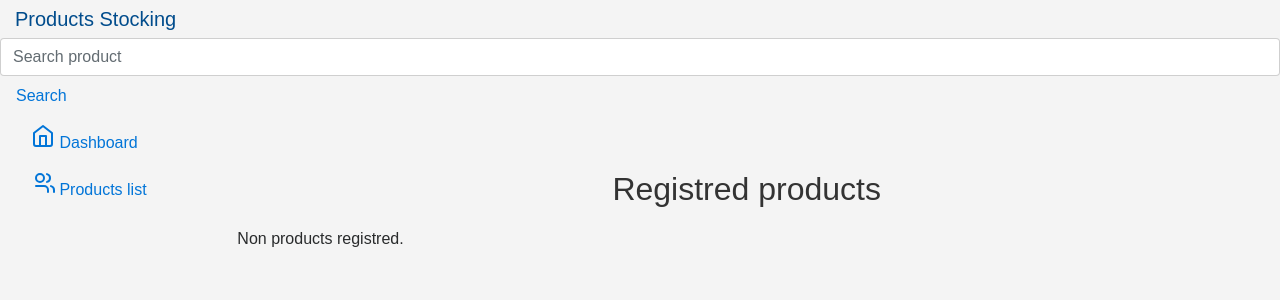
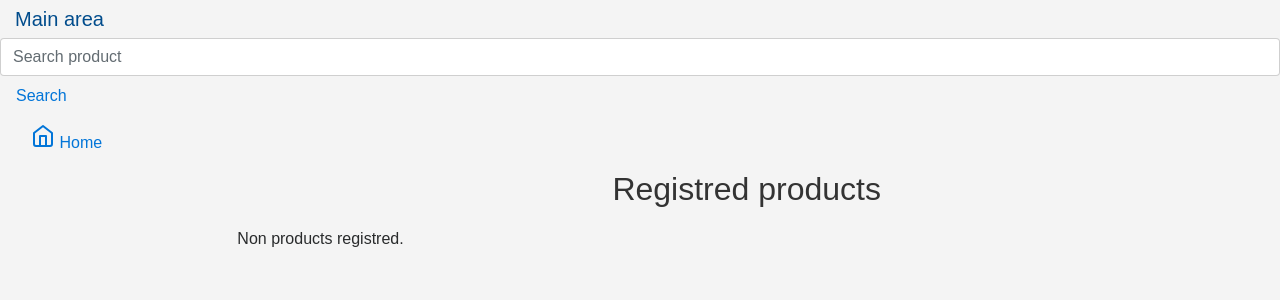
Before and after one commit to jjjor/E-Commerce, a Django app: page /index/ in a window 1280 px wide. Shown: the top 300 px of the page. Run offline with Django 4.2, Linux system fonts and the light colour scheme; data that the repository does not hold is empty.

Commit message:
final upgrades

```diff
--- a/commerce/urls.py
+++ b/commerce/urls.py
@@ -20,6 +20,7 @@ from core import views
 
 urlpatterns = [
     path('admin/', admin.site.urls),
+    path('', views.IndexView.as_view(), name='index'),
     path('index/', views.IndexView.as_view(), name='index'),
     path('products/', views.ProductListView.as_view(), name='products'),
     path('product_create/', views.ProductCreateView.as_view(), name='product_create'),
--- a/core/templates/index.html
+++ b/core/templates/index.html
@@ -46,11 +46,11 @@
             color: #666;
         }
     </style>
-    <title>Stocking</title>
+    <title>Supermercadin</title>
 </head>
 <body>
     <nav class="navbar navbar-dark sticky-top bg-dark flex-md-nowrap p-0">
-        <a class="navbar-brand col-sm-3 col-md-2 mr-0" href="#">Products Stocking</a>
+        <a class="navbar-brand col-sm-3 col-md-2 mr-0" href="#">Main area</a>
         <input id="searchInput" class="form-control form-control-dark w-100" type="text" placeholder="Search product" aria-label="Search">
 
         <ul class="navbar-nav px-3">
@@ -67,15 +67,17 @@
                 <li class="nav-item">
                   <a class="nav-link active" href="{% url 'index' %}">
                     <svg xmlns="http://www.w3.org/2000/svg" width="24" height="24" viewBox="0 0 24 24" fill="none" stroke="currentColor" stroke-width="2" stroke-linecap="round" stroke-linejoin="round" class="feather feather-home"><path d="M3 9l9-7 9 7v11a2 2 0 0 1-2 2H5a2 2 0 0 1-2-2z"></path><polyline points="9 22 9 12 15 12 15 22"></polyline></svg>
-                    Dashboard <span class="sr-only">(current)</span>
+                    Home <span class="sr-only">(current)</span>
                   </a>
                 </li>
+                {% if user.is_superuser %}
                 <li class="nav-item">
                   <a class="nav-link" href="{% url 'products' %}">
-                    <svg xmlns="http://www.w3.org/2000/svg" width="24" height="24" viewBox="0 0 24 24" fill="none" stroke="currentColor" stroke-width="2" stroke-linecap="round" stroke-linejoin="round" class="feather feather-users"><path d="M17 21v-2a4 4 0 0 0-4-4H5a4 a4 0 0 0-4 4v2"></path><circle cx="9" cy="7" r="4"></circle><path d="M23 21v-2a4 4 0 0 0-3-3.87"></path><path d="M16 3.13a4 4 0 0 1 0 7.75"></path></svg>
-                    Products list
+                    <svg xmlns="http://www.w3.org/2000/svg" width="28" height="24" viewBox="0 0 24 24" fill="none" stroke="currentColor" stroke-width="2" stroke-linecap="round" stroke-linejoin="round" class="feather feather-file"><path d="M17 21v-2a4 4 0 0 0-4-4H5a4 a4 0 0 0-4 4v2"></path><circle cx="9" cy="7" r="4"></circle><path d="M23 21v-2a4 4 0 0 0-3-3.87"></path><path d="M16 3.13a4 4 0 0 1 0 7.75"></path></svg>
+                    View stock
                   </a>
                 </li>
+                {% endif %}
               </ul>
             </div>
           </nav>
--- a/core/templates/product_create.html
+++ b/core/templates/product_create.html
@@ -1,6 +1,6 @@
 
 
-<title>Create new product</title>
+<title>Register a new product</title>
     <style>
         body {
             font-family: Arial, sans-serif;
@@ -54,10 +54,10 @@
         }
     </style>
 
-<h2>Create new product</h2>
+<h2>Register a new product</h2>
     <form method="post">
         {% csrf_token %}
         {{ form.as_p }}
         <button type="submit">Save</button>
-        <button><a href="{% url 'index' %}">Return to index</a></button>
+        <button><a href="{% url 'index' %}">Return to home</a></button>
     </form>
```
Also changed, not shown: core/templates/products.html (+7 -4 lines).
